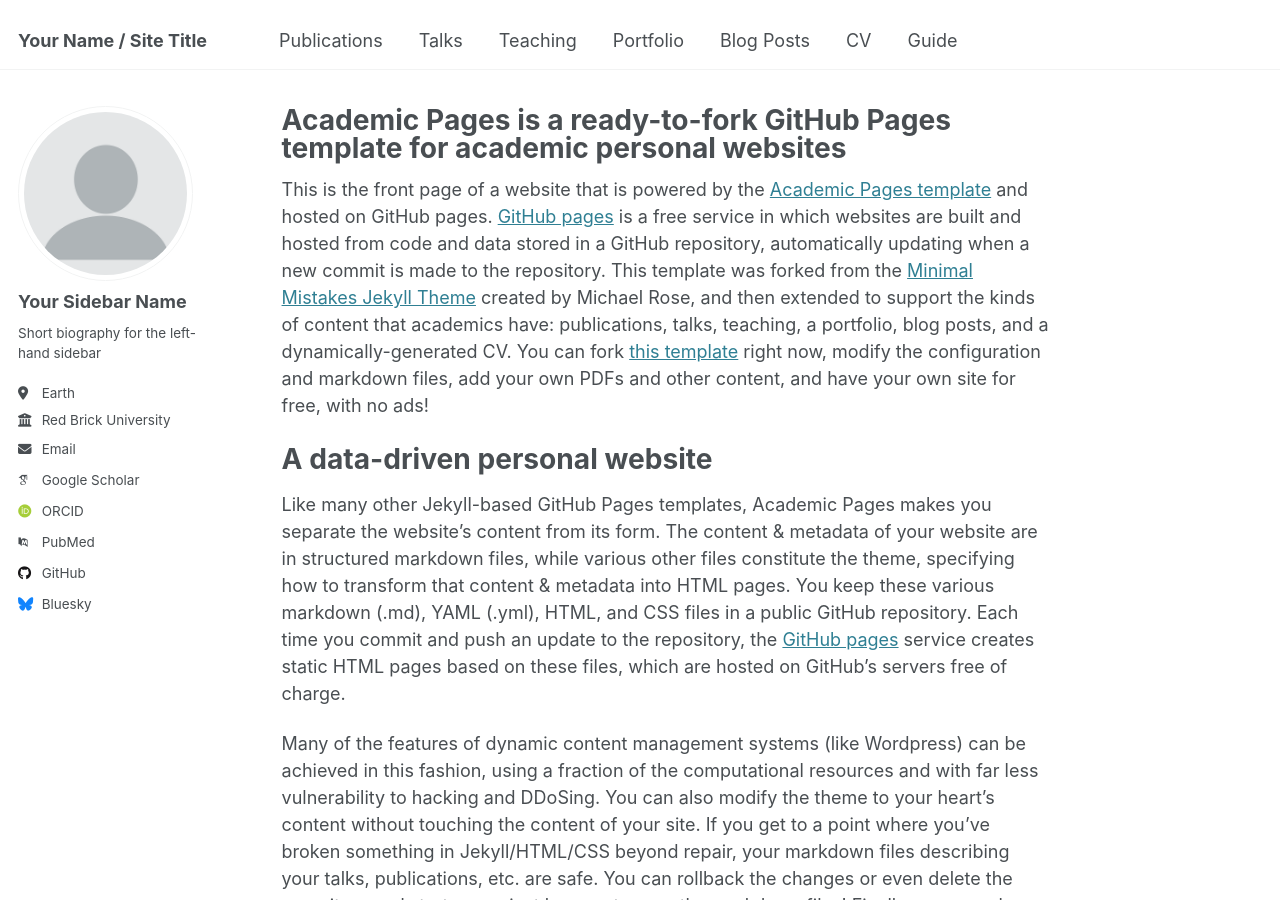
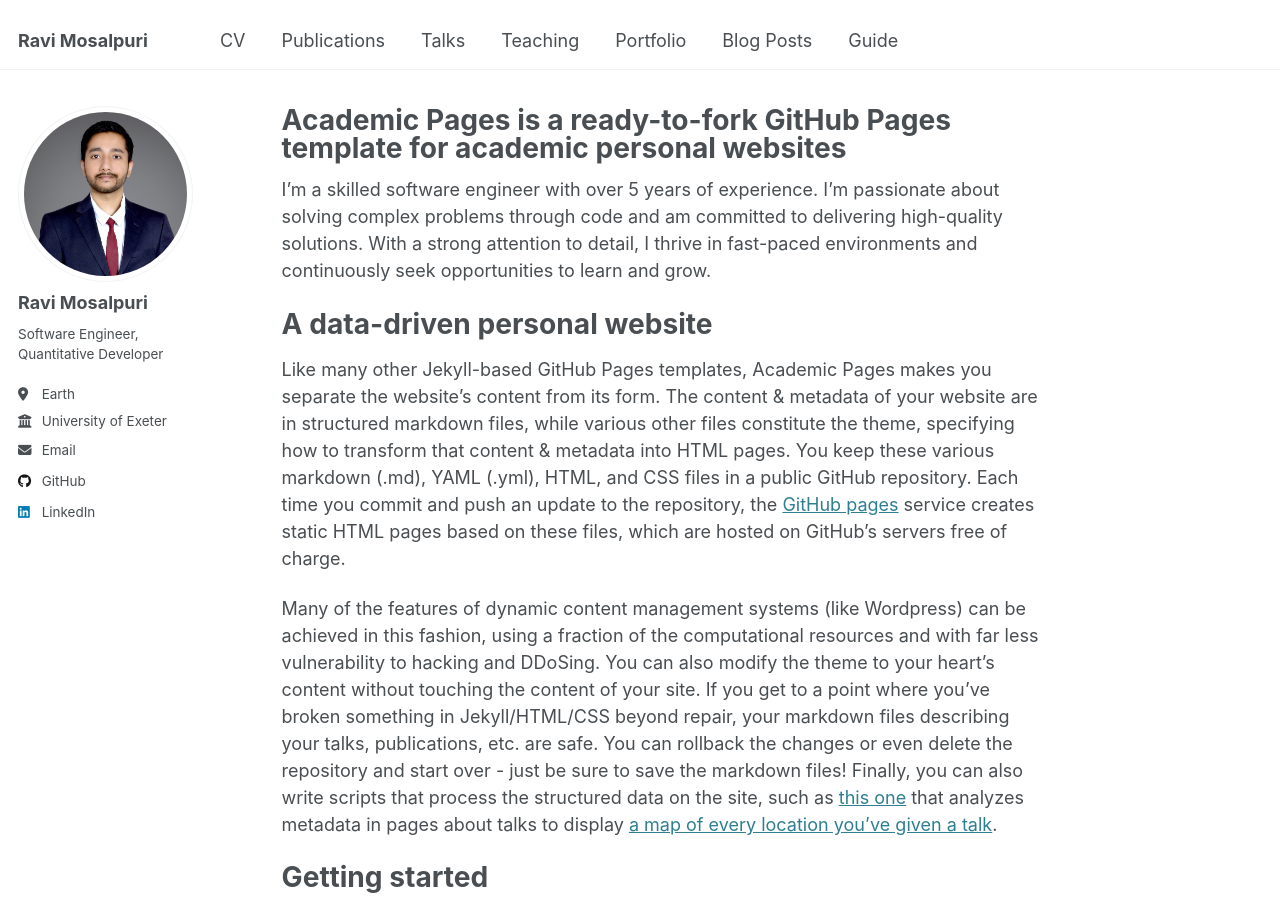
Before and after one commit to RaviMosalpuri/RaviMosalpuri.github.io, a Jekyll site: the page built from _pages/about.md, in a window 1280 px wide and 900 px high. Built offline with Jekyll 4.4.1, drawn with Linux system fonts in a browser that asks for light colours; some web fonts are replaced; some of the changed text lies outside the part shown.

Commit message:
Minor changes

```diff
--- a/_config.yml
+++ b/_config.yml
@@ -9,9 +9,9 @@
 # Basic Site Settings
 locale                   : "en-US"
 site_theme               : "default"
-title                    : "Your Name / Site Title"
+title                    : "Ravi Mosalpuri"
 title_separator          : "-"
-name                     : &name "Your Name"
+name                     : &name "Ravi Mosalpuri"
 description              : &description "personal description"
 url                      : https://academicpages.github.io # the base hostname & protocol for your site e.g. "https://[your GitHub username].github.io"
 baseurl                  : "" # the subpath of your site, e.g. "/blog"
@@ -22,22 +22,22 @@
 #               Additional customization can be done by editing /_includes/author-profile.html
 author:
   # Biographic information
-  avatar           : "profile.png"
-  name             : "Your Sidebar Name"
+  avatar           : "Photo_RaviMosalpuri.png"
+  name             : "Ravi Mosalpuri"
   pronouns         : # example: "she/her"
-  bio              : "Short biography for the left-hand sidebar"
+  bio              : "Software Engineer, Quantitative Developer"
   location         : "Earth"
-  employer         : "Red Brick University"
+  employer         : "University of Exeter"
   uri              : # URL
-  email            : "none@example.org"
+  email            : "ravinmosalpuri@gmail.com"
 
   # Academic websites
   arxiv            : # URL - Update with the correct link to your profile
-  googlescholar    : "https://scholar.google.com/citations?user=PS_CX0AAAAAJ"
+  googlescholar    : #"https://scholar.google.com/citations?user=PS_CX0AAAAAJ"
   impactstory      : # URL
-  orcid            : "http://orcid.org/yourorcidurl"
+  orcid            : #"http://orcid.org/yourorcidurl"
   semantic         : # URL
-  pubmed           : "https://www.ncbi.nlm.nih.gov/pubmed/?term=john+snow"
+  pubmed           : #"https://www.ncbi.nlm.nih.gov/pubmed/?term=john+snow"
   researchgate     : # URL
   scopus           : # URL
 
@@ -45,12 +45,12 @@
   bitbucket        : # Username - Update with your username on the site
   codepen          : # Username
   dribbble         : # Username
-  github           : "academicpages"
+  github           : "ravimosalpuri"
   kaggle           : # Username
   stackoverflow    : # User number or user number and name (i.e., use "1" or "1/jeff-atwood")
 
   # Social media
-  bluesky          : "bsky.app" # Replace this with you Bluesky username
+  bluesky          : #"bsky.app" # Replace this with you Bluesky username
   facebook         : # Username
   flickr           : # Username
   foursquare       : # Username
@@ -59,7 +59,7 @@
   keybase          : # Username
   instagram        : # Username
   lastfm           : # Username
-  linkedin         : # Username
+  linkedin         : "https://www.linkedin.com/in/ravi-mosalpuri/"
   mastodon         : # URL
   medium           : # URL
   pinterest        : # Username
--- a/_pages/about.md
+++ b/_pages/about.md
@@ -7,7 +7,7 @@
   - /about.html
 ---
 
-This is the front page of a website that is powered by the [Academic Pages template](https://github.com/academicpages/academicpages.github.io) and hosted on GitHub pages. [GitHub pages](https://pages.github.com) is a free service in which websites are built and hosted from code and data stored in a GitHub repository, automatically updating when a new commit is made to the repository. This template was forked from the [Minimal Mistakes Jekyll Theme](https://mmistakes.github.io/minimal-mistakes/) created by Michael Rose, and then extended to support the kinds of content that academics have: publications, talks, teaching, a portfolio, blog posts, and a dynamically-generated CV. You can fork [this template](https://github.com/academicpages/academicpages.github.io) right now, modify the configuration and markdown files, add your own PDFs and other content, and have your own site for free, with no ads!
+I'm a skilled software engineer with over 5 years of experience. I’m passionate about solving complex problems through code and am committed to delivering high-quality solutions. With a strong attention to detail, I thrive in fast-paced environments and continuously seek opportunities to learn and grow.
 
 A data-driven personal website
 ======
```
Also changed, not shown: _data/navigation.yml (+5 -2 lines), images/Photo_RaviMosalpuri.png (added), 1 other file.
